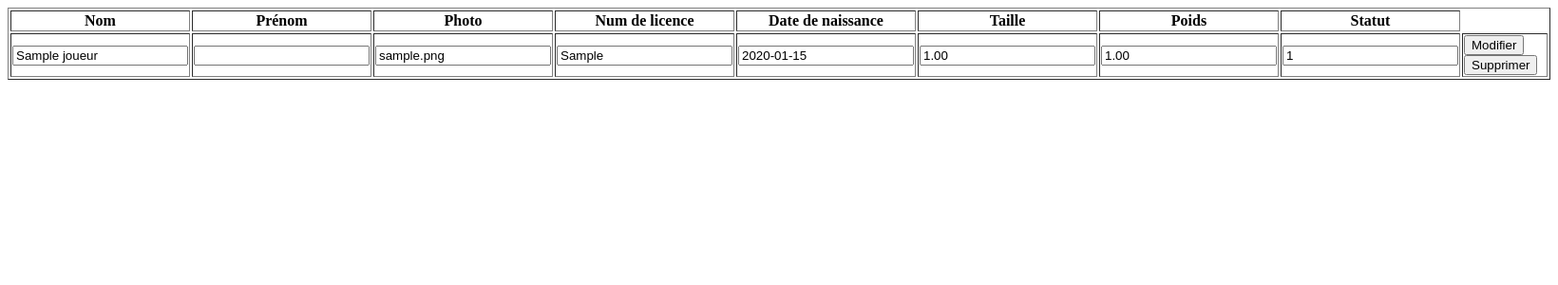
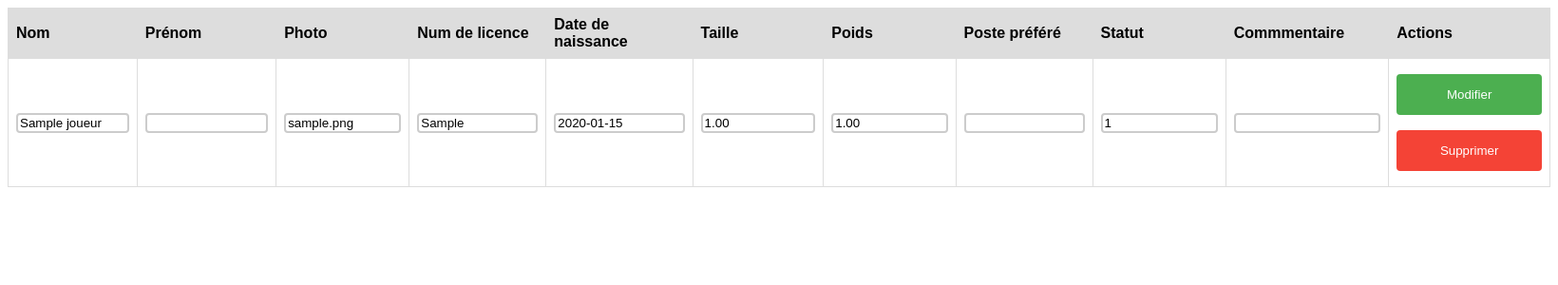
Before and after one commit to tatsu9918/gestionbasket, a PHP site: page /afficher_joueurs.php in a window 1640 px wide. Shown: the top 300 px of the page at 95% size. Run offline with PHP 8.4, Linux system fonts and the light colour scheme; tables that the repository leaves empty hold one stand-in row (values such as "Sample post"); data that the repository does not hold is empty.

Commit message:
css + mise à jour

```diff
--- a/afficher_joueurs.php
+++ b/afficher_joueurs.php
@@ -14,7 +14,10 @@
         <th>Date de naissance</th>
         <th>Taille</th>
         <th>Poids</th>
+        <th>Poste préféré</th>
         <th>Statut</th>
+        <th>Commmentaire</th>
+        <th>Actions</th>
     </tr>
     <?php
         $res= $linkpdo->prepare("SELECT * FROM joueurs");
@@ -45,11 +48,17 @@
                     <input type="text" name="Poids" value="<?php echo $data['Poids']; ?>">
                 </td>
                 <td>
+                    <input type="text" name="Poste_pref" value="<?php echo $data['Poste_pref']; ?>">
+                </td>
+                <td>
                     <input type="text" name="Statut" value="<?php echo $data['Statut']; ?>">
                 </td>
                 <td>
+                    <input type="text" name="Commentaire" value="<?php echo $data['Commentaire']; ?>">
+                </td>
+                <td>
                     <button type="submit" name="update" value="update">Modifier</button>
-                    <button type="submit" name="delete" value="update">Supprimer</button>
+                    <button type="submit" name="delete" value="delete">Supprimer</button>
                 </td>
             </tr>
         </form>
@@ -63,8 +72,10 @@
             $dateNaissance = $_POST["DateNaissance"];
             $taille = $_POST["Taille"];
             $poids = $_POST["Poids"];
+            $Poste_pref = $_POST["Poste_pref"];
             $statut = $_POST["Statut"];
-            $res= $linkpdo->prepare('UPDATE joueurs SET Nom = :nom, Prenom = :prenom, Photo = :photo, NumLicence = :numLicence, DateNaissance = :dateNaissance, Taille = :taille, Poids = :poids, Statut = :statut WHERE NumLicence = :numLicence');
+            $commentaire = $_POST["Commentaire"];
+            $res= $linkpdo->prepare('UPDATE joueurs SET Nom = :nom, Prenom = :prenom, Photo = :photo, NumLicence = :numLicence, DateNaissance = :dateNaissance, Taille = :taille, Poids = :poids, Poste_pref = :Poste_pref, Statut = :statut, Commentaire = :commentaire WHERE NumLicence = :numLicence');
             $res->bindParam(':nom', $nom);
             $res->bindParam(':prenom', $prenom);
             $res->bindParam(':photo', $photo);
@@ -72,12 +83,14 @@
             $res->bindParam(':dateNaissance', $dateNaissance);
             $res->bindParam(':taille', $taille);
             $res->bindParam(':poids', $poids);
+            $res->bindParam(':Poste_pref', $Poste_pref);
             $res->bindParam(':statut', $statut);
+            $res->bindParam(':commentaire', $commentaire);
             if($res->execute()){
             echo "La requête a été exécutée avec succès";
-            }else{
-            $res->DebugDumpParams();
-            echo "La requête a échouée";
+            header('Location: ' . $_SERVER['PHP_SELF']);
+            } else {
+            echo "La requête n'a pas été exécutée avec succès";
             }
             }
             if(isset($_POST['delete'])) {
@@ -86,12 +99,68 @@
             $res->bindParam(':numLicence', $numLicence);
             if($res->execute()){
             echo "La requête a été exécutée avec succès";
-                }else{
-                $res->DebugDumpParams();
-                echo "La requête a échouée";
+            header('Location: ' . $_SERVER['PHP_SELF']);
+            } else {
+            echo "La requête n'a pas été exécutée avec succès";
             }
             }
-
             ?>
 
             </table>
+
+
+<style>
+table {
+    width: 100%;
+    font-family: Arial, sans-serif;
+    border-collapse: collapse;
+}
+
+th, td {
+    border: 1px solid #dddddd;
+    text-align: left;
+    padding: 8px;
+}
+
+th {
+    background-color: #dddddd;
+}
+
+.center {
+    text-align: center;
+}
+
+input[type="text"] {
+    width: 100%;
+    /* padding: 12px 20px; */
+    margin: 8px 0;
+    box-sizing: border-box;
+    border: 2px solid #ccc;
+    border-radius: 4px;
+}
+
+button[type="submit"] {
+    width: 100%;
+    color: white;
+    padding: 14px 20px;
+    margin: 8px 0;
+    border: none;
+    border-radius: 4px;
+    /* cursor: pointer; */
+}
+
+button[name="update"] {
+    background-color: #4CAF50;
+}
+
+button[name="delete"] {
+    background-color: #f44336;
+}
+button[name="delete"]:hover {
+    background-color: #9b1107;
+}
+
+button[name="update"]:hover {
+    background-color: #45a049;
+}
+</style>
```
Also changed, not shown: joueur.php (+49 -8 lines). Lines whose indentation alone changed are shown as unchanged.
